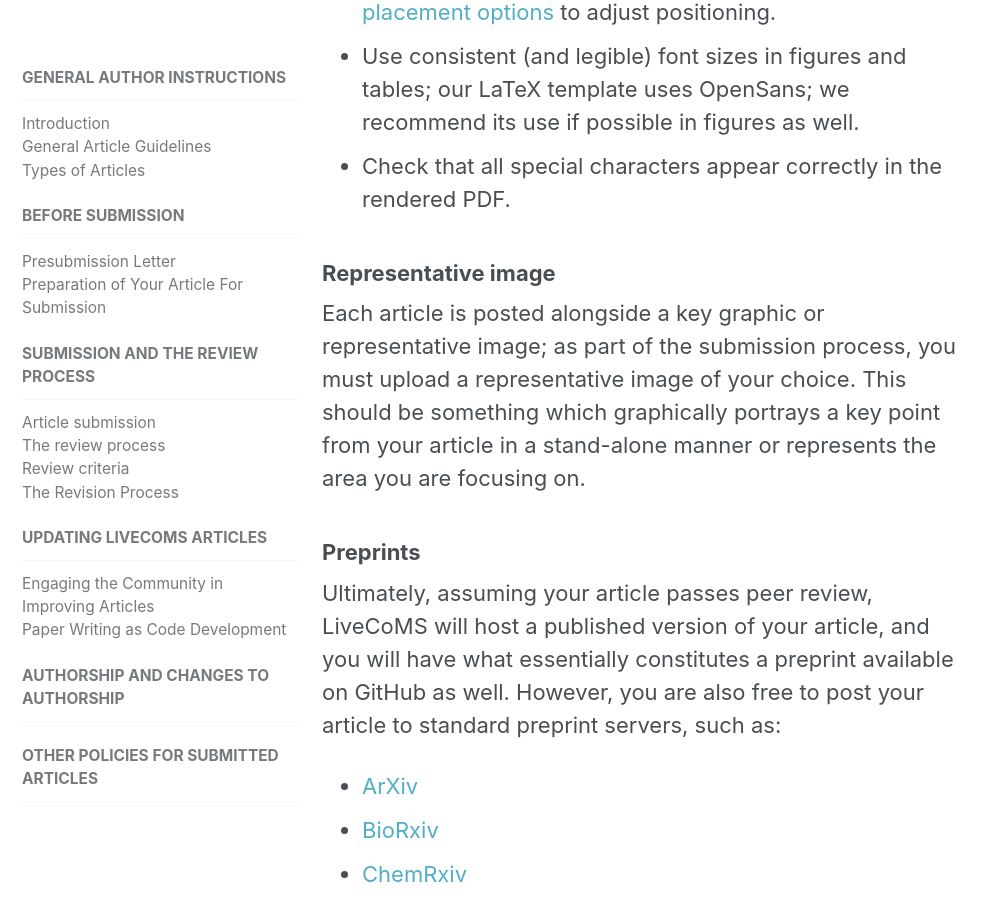
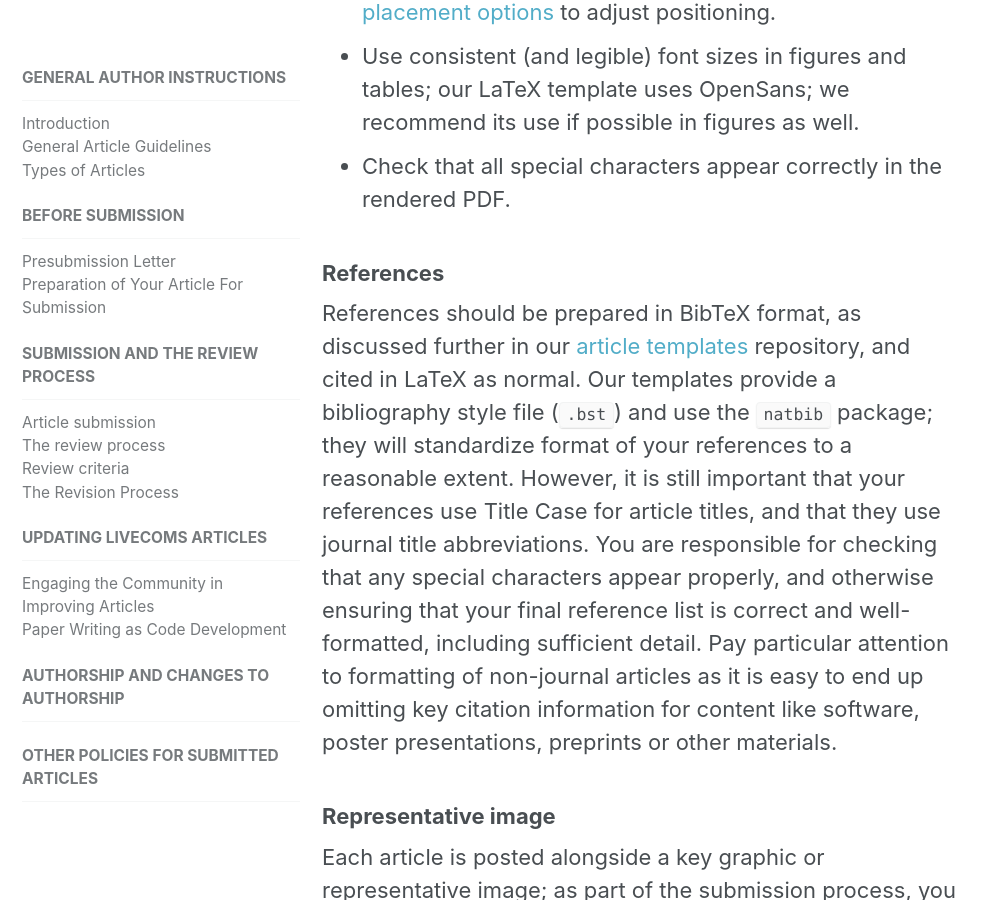
Before and after one commit to livecomsjournal/livecomsjournal.github.io, a Jekyll site: the page built from _author_instructions/01_policies.md, in a window 1280 px wide and 900 px high, scrolled down 5177 px. Shown: the whole window, without its empty margins (0-996 px from the left). Built offline with Jekyll 4.4.1, drawn with Linux system fonts in a browser that asks for light colours.

Commit message:
Resolve lingering issues from issue62 by adding discussion of reference style/formatting.

```diff
--- a/_author_instructions/01_policies.md
+++ b/_author_instructions/01_policies.md
@@ -94,6 +94,14 @@ Be sure to pay particular attention to:
 - Place your figures and tables appropriately in the document (following the paragraph that first references them), rather than collecting them at the end. Do not not move the figures and tables in the LaTeX document to change where they appear. Instead, use the [LaTeX placement options](https://en.wikibooks.org/wiki/LaTeX/Floats,_Figures_and_Captions) to adjust positioning.
 - Use consistent (and legible) font sizes in figures and tables; our LaTeX template uses OpenSans; we recommend its use if possible in figures as well.
 - Check that all special characters appear correctly in the rendered PDF.
+
+### References
+
+References should be prepared in BibTeX format, as discussed further in our [article templates](http://www.github.com/livecoms/author_templates) repository, and cited in LaTeX as normal.
+Our templates provide a bibliography style file (`.bst`) and use the `natbib` package; they will standardize format of your references to a reasonable extent.
+However, it is still important that your references use Title Case for article titles, and that they use journal title abbreviations.
+You are responsible for checking that any special characters appear properly, and otherwise ensuring that your final reference list is correct and well-formatted, including sufficient detail.
+Pay particular attention to formatting of non-journal articles as it is easy to end up omitting key citation information for content like software, poster presentations, preprints or other materials.
 
 ### Representative image
 
```
